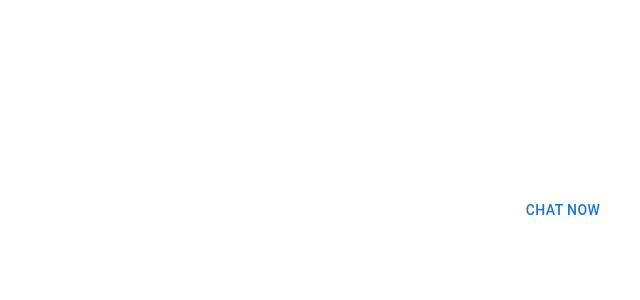
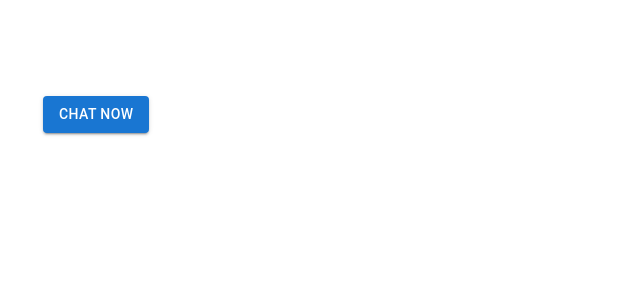
Before and after one commit to vwingardh/ChatHub, a Next.js app in the folder client/: page / in a window 1280 px wide. Shown: the top 300 px of the page, without its empty margins (77-717 px from the left). Built offline with nearby package versions, Linux system fonts and the light colour scheme.

Commit message:
Refactored sessionStorage inside useEffect() and added styling

```diff
--- a/client/app/components/ChatButton.tsx
+++ b/client/app/components/ChatButton.tsx
@@ -1,23 +1,27 @@
 "use client";
-import { Button } from "@mui/material";
+import { Box, Button as MuiButton, Container } from "@mui/material";
 import Link from "next/link";
+import { useEffect, useState } from "react";
 
 export default function ChatButton() {
+    const [userId, setUserId] = useState<string | null>(null);
 
-    const data = sessionStorage;
-    const userId = data.getItem("userId");
+    useEffect(() => {
+        const storedUserId = sessionStorage.getItem("userId");
+        setUserId(storedUserId);
+    }, []);
+
+    const targetLink = userId ? "/chat-options" : "/user";
 
     return (
-        <main className="flex min-h-screen flex-col items-center justify-between p-24">
-            {!userId ? (
-                <Link href="/user">
-                    <Button>Chat Now</Button>
+        <Container className="container--standard">
+            <Box>
+                <Link href={targetLink} passHref>
+                    <MuiButton className="button--route" variant="contained">
+                        Chat Now
+                    </MuiButton>
                 </Link>
-            ) : (
-                <Link href="/chat-options">
-                    <Button>Chat Now</Button>
-                </Link>
-            )}
-        </main>
+            </Box>
+        </Container>
     );
 }
```
